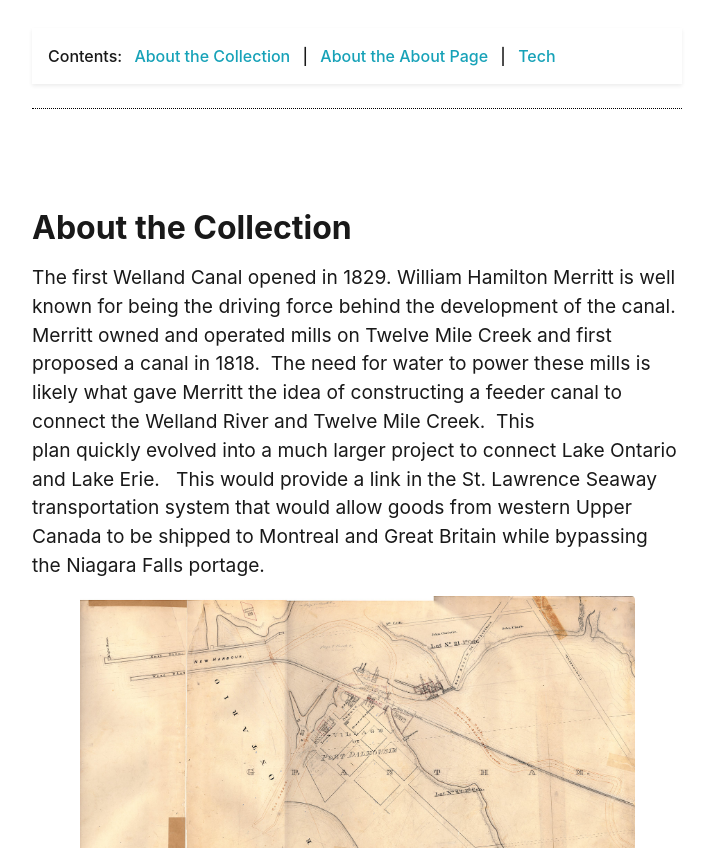
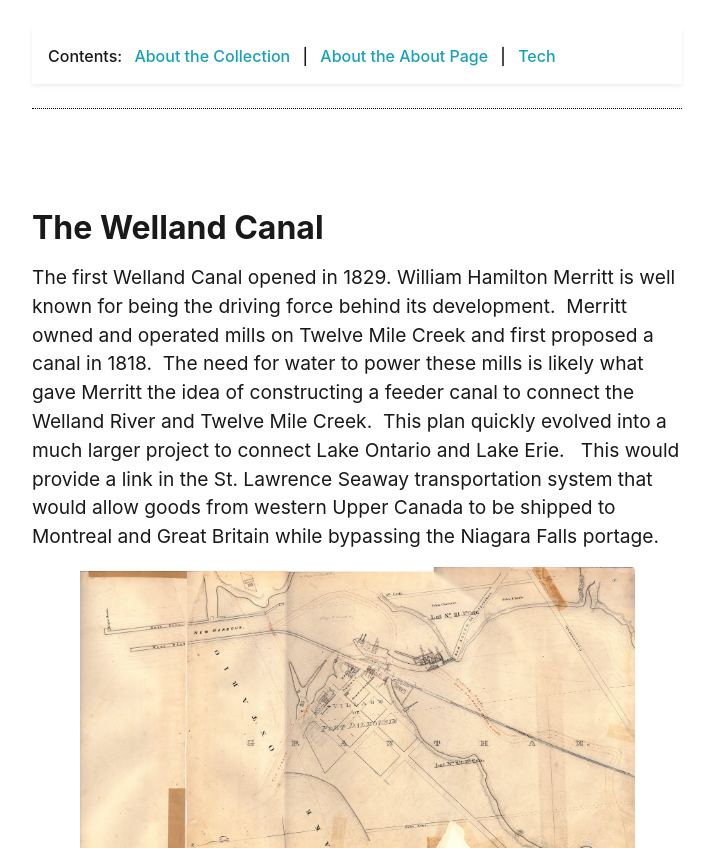
Before and after one commit to chantalcameron/Welland-Canal-Survey-Maps, a Jekyll site: the page built from pages/about.md, in a window 1280 px wide and 900 px high, scrolled down 412 px, cut to the strip 52-900 px from the top of the window. Shown: the whole strip, without its empty margins (283-996 px from the left). Built offline with Jekyll 4.4.1, drawn with Linux system fonts in a browser that asks for light colours.

Commit message:
Update about.md

```diff
--- a/pages/about.md
+++ b/pages/about.md
@@ -12,9 +12,9 @@ credits: true
 
 {% include feature/nav-menu.html sections="About the Collection;About the About Page" %}
 
-## About the Collection
+## The Welland Canal
 
-The first Welland Canal opened in 1829.  William Hamilton Merritt is well known for being the driving force behind the development of the canal.  Merritt owned and operated mills on Twelve Mile Creek and first proposed a canal in 1818.  The need for water to power these mills is likely what gave Merritt the idea of constructing a feeder canal to connect the Welland River and Twelve Mile Creek.  This plan quickly evolved into a much larger project to connect Lake Ontario and Lake Erie.   This would provide a link in the St. Lawrence Seaway transportation system that would allow goods from western Upper Canada to be shipped to Montreal and Great Britain while bypassing the Niagara Falls portage.
+The first Welland Canal opened in 1829.  William Hamilton Merritt is well known for being the driving force behind its development.  Merritt owned and operated mills on Twelve Mile Creek and first proposed a canal in 1818.  The need for water to power these mills is likely what gave Merritt the idea of constructing a feeder canal to connect the Welland River and Twelve Mile Creek.  This plan quickly evolved into a much larger project to connect Lake Ontario and Lake Erie.   This would provide a link in the St. Lawrence Seaway transportation system that would allow goods from western Upper Canada to be shipped to Montreal and Great Britain while bypassing the Niagara Falls portage.
 
 {% include feature/image.html objectid="item61" width="50" %}
 
```
